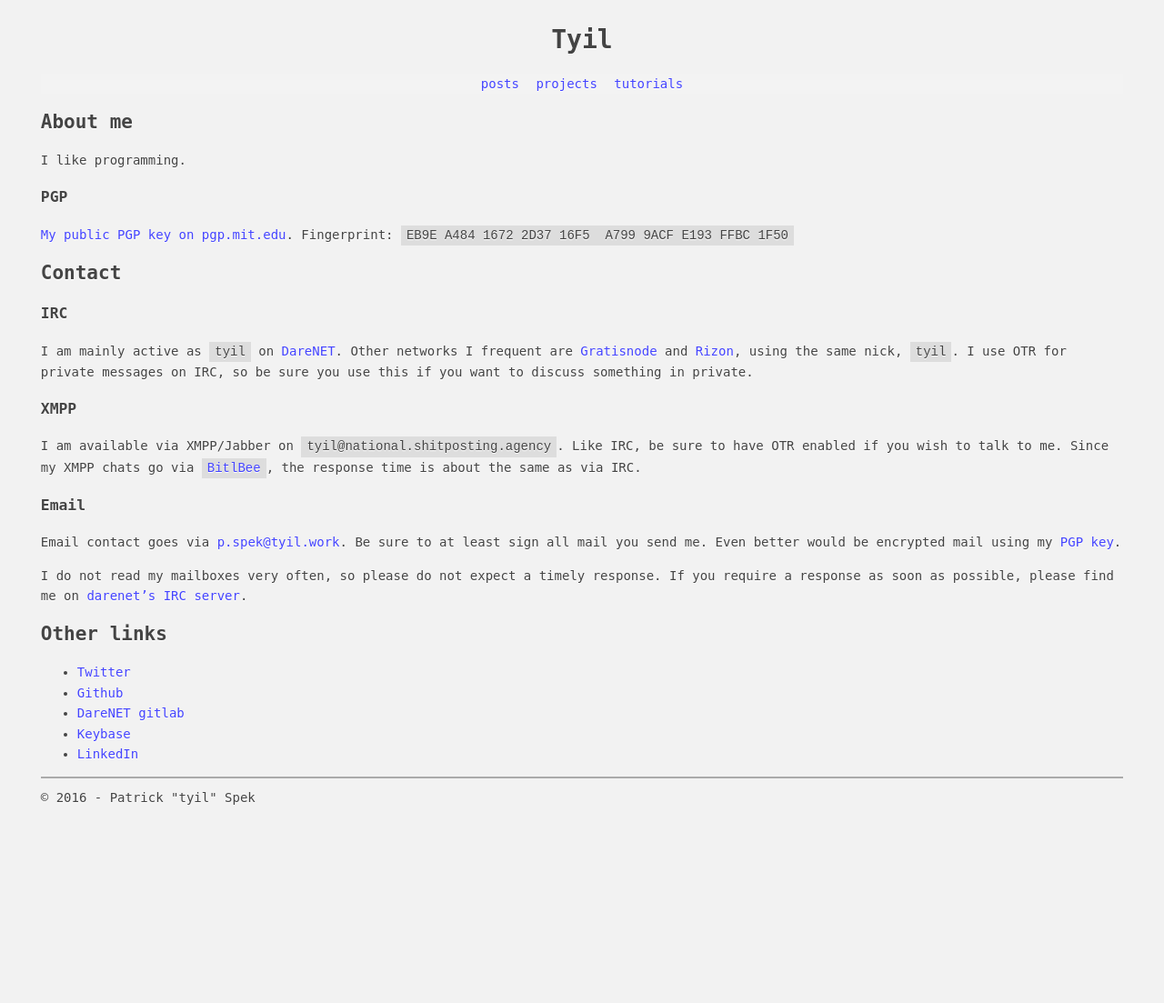
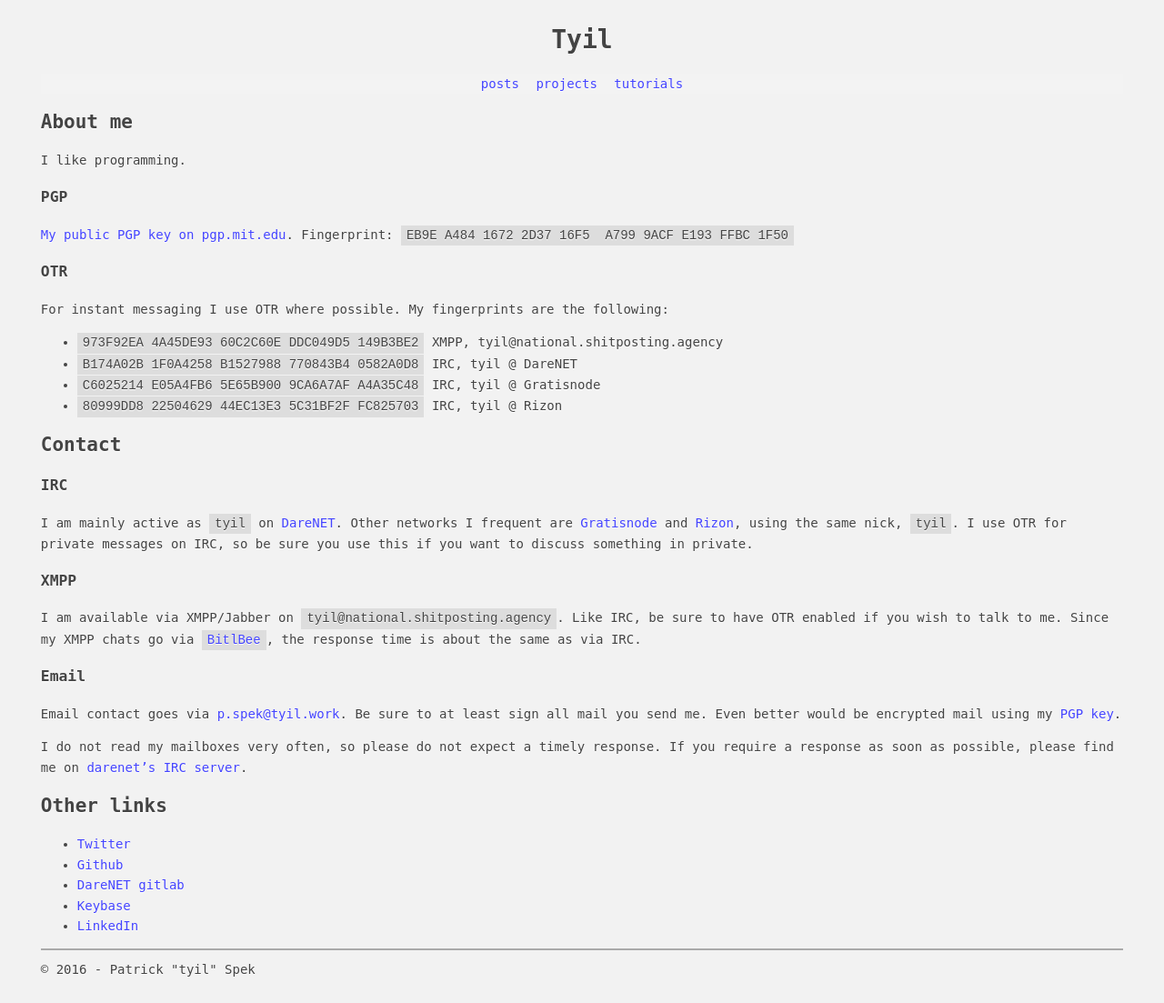
Before and after one commit to Tyil/website, a Jekyll site: the page built from _pages/index.md, in a window 1280 px wide. Shown: the whole page at 91% size. Built offline with Jekyll 4.4.1, drawn with Linux system fonts in a browser that asks for light colours; Markdown is read by kramdown in place of the engine named in the settings; before the commit the page ends 914 px from its top, so only the background shows below that.

Commit message:
Add OTR fingerprints

```diff
--- a/_pages/index.md
+++ b/_pages/index.md
@@ -9,6 +9,15 @@ I like programming.
 ### PGP
 [My public PGP key on pgp.mit.edu][pubkey].
 Fingerprint: `EB9E A484 1672 2D37 16F5  A799 9ACF E193 FFBC 1F50`
+
+### OTR
+For instant messaging I use OTR where possible. My fingerprints are the following:
+
+- `973F92EA 4A45DE93 60C2C60E DDC049D5 149B3BE2` XMPP, tyil@national.shitposting.agency
+- `B174A02B 1F0A4258 B1527988 770843B4 0582A0D8` IRC, tyil @ DareNET
+- `C6025214 E05A4FB6 5E65B900 9CA6A7AF A4A35C48` IRC, tyil @ Gratisnode
+- `80999DD8 22504629 44EC13E3 5C31BF2F FC825703` IRC, tyil @ Rizon
+
 
 ## Contact
 ### IRC
```
